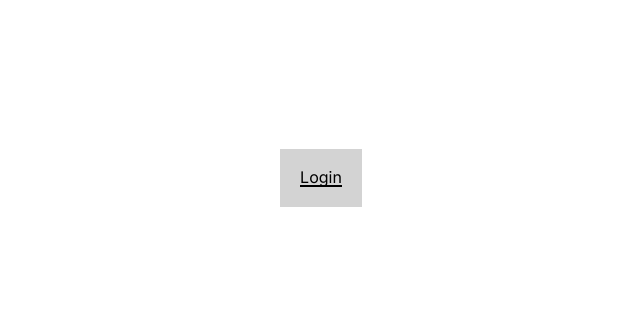
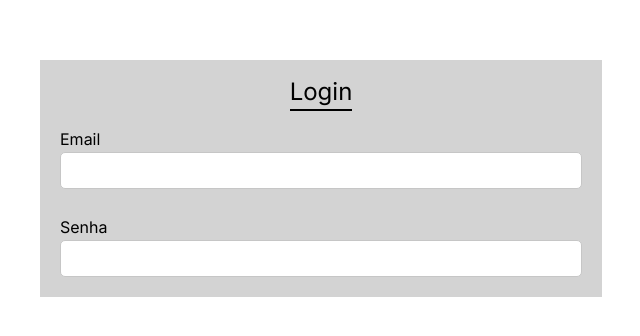
Before and after one commit to noname697/Projeto-Loja-Manga, a React (Vite) app: page / in a window 1280 px wide. Shown: the part 222-558 px from the top of the page, without its empty margins (319-959 px from the left). Built offline with nearby package versions, Linux system fonts and the light colour scheme.

Commit message:
Iniciando Pagina de Login

```diff
--- a/src/assets/styles/ThemeProvider.tsx
+++ b/src/assets/styles/ThemeProvider.tsx
@@ -1,9 +1,9 @@
 import type { DefaultTheme } from "styled-components";
-
 
 export const theme: DefaultTheme = {
   colors: {
-    background: "string",
+    background: "#d3d3d3",
+    secundaria: "#c6c6c6",
   },
   fonts: {
     main: "Inter",
--- /dev/null
+++ b/src/components/DivInput.tsx
@@ -0,0 +1,25 @@
+import styled from "styled-components";
+import Input from "./Input";
+
+const DivEstilizada = styled.div`
+  display: flex;
+  flex-direction: column;
+  gap: 5px;
+`;
+
+interface DivInputProps {
+  text: string;
+  type: string;
+  name: string;
+}
+
+const DivInput = ({ text, type, name }: DivInputProps) => {
+  return (
+    <DivEstilizada>
+      <label htmlFor={name}>{text}</label>
+      <Input type={type} name={name} />
+    </DivEstilizada>
+  );
+};
+
+export default DivInput;
--- /dev/null
+++ b/src/components/Input.tsx
@@ -0,0 +1,20 @@
+import styled from "styled-components";
+
+const InputEstilizado = styled.input`
+  border: 1px solid ${(props) => props.theme.colors.secundaria};
+  outline: none;
+  width: 500px;
+  padding: 10px;
+  border-radius: 5px;
+`;
+
+interface InputProps {
+  type: string;
+  name: string;
+}
+
+const Input = ({ type, name }: InputProps) => {
+  return <InputEstilizado type={type} name={name} />;
+};
+
+export default Input;
--- a/src/pages/Login.tsx
+++ b/src/pages/Login.tsx
@@ -1,4 +1,5 @@
 import styled from "styled-components";
+import DivInput from "../components/DivInput";
 
 const Container = styled.div`
   height: 100vh;
@@ -9,15 +10,39 @@ const Container = styled.div`
 `;
 
 const DivEstilizada = styled.div`
-  background-color: #d3d3d3;
+  display: flex;
+  flex-direction: column;
+  align-items: center;
+  background-color: ${(props) => props.theme.colors.background};
   padding: 20px;
+  gap: 20px;
+`;
+
+const FormularioEstilizado = styled.form`
+  display: flex;
+  flex-direction: column;
+  align-items: center;
+  gap: 30px;
 `;
 
 function App() {
   return (
     <Container>
       <DivEstilizada>
-        <h1 style={{borderBottom: "2px solid #000" }}>Login</h1>
+        <h1
+          style={{
+            borderBottom: "2px solid #000",
+            fontSize: "24px",
+            paddingBottom: "5px",
+            display: "inline-block",
+          }}
+        >
+          Login
+        </h1>
+        <FormularioEstilizado>
+          <DivInput text="Email" type="email" name="email" />
+          <DivInput text="Senha" type="password" name="senha" />
+        </FormularioEstilizado>
       </DivEstilizada>
     </Container>
   );
--- a/src/styled.d.ts
+++ b/src/styled.d.ts
@@ -4,6 +4,7 @@ declare module "styled-components" {
   export interface DefaultTheme {
     colors: {
       background: string;
+      secundaria: string;
     };
     fonts: {
       main: string;
```
